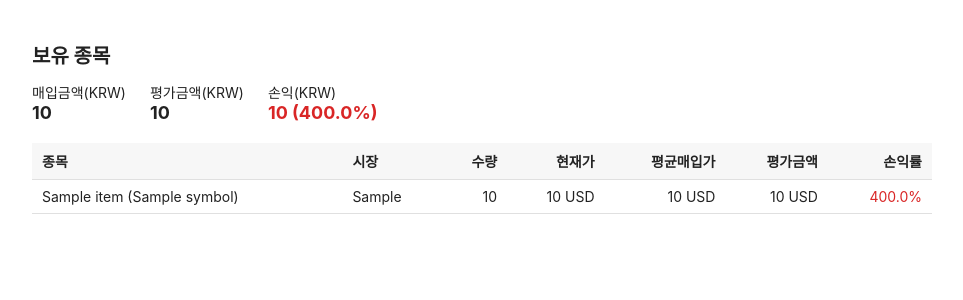
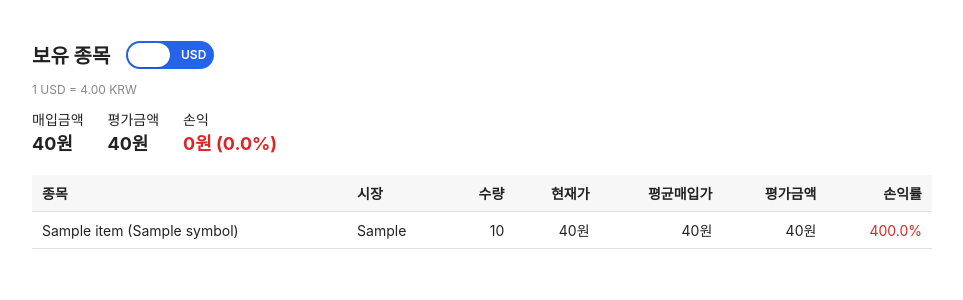
Before and after one commit to foxwavez/NCT, a Flask app: page / in a window 1280 px wide. Shown: the top 300 px of the page, without its empty margins (158-1121 px from the left). Run offline with Flask 3, Linux system fonts and the light colour scheme; a database or web service that is not in the repository returns one stand-in record (values such as "Sample title"); data that the repository does not hold is empty.

Commit message:
대시보드에 KRW/USD 통화 스위치 UI 추가
Closes #18

```diff
--- a/app.py
+++ b/app.py
@@ -1,16 +1,76 @@
 from flask import Flask, render_template
 
 from toss.accounts import get_accounts
+from toss.exchange_rate import get_exchange_rate
 from toss.holdings import get_holdings
 
 app = Flask(__name__)
+
+
+def to_both_currencies(amount: str, currency: str, usd_krw_rate: float) -> dict:
+    value = float(amount)
+    if currency == "KRW":
+        return {"krw": value, "usd": value / usd_krw_rate}
+    return {"krw": value * usd_krw_rate, "usd": value}
 
 
 @app.route("/")
 def index():
     account_seq = get_accounts()[0]["accountSeq"]
     holdings = get_holdings(account_seq)
-    return render_template("index.html", holdings=holdings)
+    usd_krw_rate = float(get_exchange_rate("USD", "KRW")["rate"])
+
+    items = []
+    total_purchase = {"krw": 0.0, "usd": 0.0}
+    total_market_value = {"krw": 0.0, "usd": 0.0}
+
+    for item in holdings["items"]:
+        last_price = to_both_currencies(item["lastPrice"], item["currency"], usd_krw_rate)
+        avg_purchase_price = to_both_currencies(
+            item["averagePurchasePrice"], item["currency"], usd_krw_rate
+        )
+        market_value = to_both_currencies(
+            item["marketValue"]["amount"], item["currency"], usd_krw_rate
+        )
+        purchase_amount = to_both_currencies(
+            item["marketValue"]["purchaseAmount"], item["currency"], usd_krw_rate
+        )
+
+        total_purchase["krw"] += purchase_amount["krw"]
+        total_purchase["usd"] += purchase_amount["usd"]
+        total_market_value["krw"] += market_value["krw"]
+        total_market_value["usd"] += market_value["usd"]
+
+        items.append(
+            {
+                "name": item["name"],
+                "symbol": item["symbol"],
+                "marketCountry": item["marketCountry"],
+                "quantity": item["quantity"],
+                "profitLossRate": item["profitLoss"]["rate"],
+                "lastPrice": last_price,
+                "averagePurchasePrice": avg_purchase_price,
+                "marketValue": market_value,
+            }
+        )
+
+    total_profit_loss = {
+        "krw": total_market_value["krw"] - total_purchase["krw"],
+        "usd": total_market_value["usd"] - total_purchase["usd"],
+    }
+    total_profit_loss_rate = (
+        total_profit_loss["krw"] / total_purchase["krw"] if total_purchase["krw"] else 0
+    )
+
+    return render_template(
+        "index.html",
+        items=items,
+        total_purchase=total_purchase,
+        total_market_value=total_market_value,
+        total_profit_loss=total_profit_loss,
+        total_profit_loss_rate=total_profit_loss_rate,
+        usd_krw_rate=usd_krw_rate,
+    )
 
 
 if __name__ == "__main__":
--- /dev/null
+++ b/static/app.js
@@ -0,0 +1,22 @@
+function formatKrw(value) {
+  return Math.round(value).toLocaleString("ko-KR") + "원";
+}
+
+function formatUsd(value) {
+  return "$" + value.toLocaleString("en-US", { minimumFractionDigits: 2, maximumFractionDigits: 2 });
+}
+
+function render(showUsd) {
+  document.querySelectorAll(".amount").forEach((el) => {
+    const value = parseFloat(showUsd ? el.dataset.usd : el.dataset.krw);
+    let text = showUsd ? formatUsd(value) : formatKrw(value);
+    if (el.dataset.rate !== undefined) {
+      text += ` (${el.dataset.rate}%)`;
+    }
+    el.textContent = text;
+  });
+}
+
+const toggle = document.getElementById("currency-toggle");
+toggle.addEventListener("change", () => render(toggle.checked));
+render(toggle.checked);
--- a/templates/index.html
+++ b/templates/index.html
@@ -5,7 +5,7 @@
 <title>토스증권 보유 종목</title>
 <style>
   body { font-family: -apple-system, sans-serif; max-width: 900px; margin: 40px auto; color: #222; }
-  h1 { font-size: 20px; }
+  h1 { font-size: 20px; display: flex; align-items: center; gap: 16px; }
   table { width: 100%; border-collapse: collapse; margin-top: 20px; }
   th, td { padding: 8px 10px; border-bottom: 1px solid #e0e0e0; text-align: right; font-size: 14px; }
   th:first-child, td:first-child, th:nth-child(2), td:nth-child(2) { text-align: left; }
@@ -15,14 +15,39 @@
   .summary { display: flex; gap: 24px; margin-top: 12px; }
   .summary div { font-size: 14px; }
   .summary b { display: block; font-size: 18px; }
+  .rate-note { font-size: 12px; color: #888; margin-top: 4px; }
+
+  .switch { position: relative; display: inline-block; width: 88px; height: 28px; font-size: 12px; }
+  .switch input { display: none; }
+  .switch .track {
+    position: absolute; inset: 0; background: #2563eb; border-radius: 14px; cursor: pointer;
+    display: flex; align-items: center; justify-content: space-between; padding: 0 8px;
+    color: #fff; font-weight: 600; user-select: none;
+  }
+  .switch .thumb {
+    position: absolute; top: 2px; left: 2px; width: 42px; height: 24px; background: #fff;
+    border-radius: 12px; transition: transform 0.15s ease; box-shadow: 0 1px 2px rgba(0,0,0,0.2);
+  }
+  #currency-toggle:checked ~ .track .thumb { transform: translateX(42px); }
 </style>
 </head>
 <body>
-  <h1>보유 종목</h1>
+  <h1>
+    보유 종목
+    <label class="switch">
+      <input type="checkbox" id="currency-toggle">
+      <span class="track">
+        <span>KRW</span><span>USD</span>
+        <span class="thumb"></span>
+      </span>
+    </label>
+  </h1>
+  <div class="rate-note">1 USD = {{ "{:,.2f}".format(usd_krw_rate) }} KRW</div>
+
   <div class="summary">
-    <div>매입금액(KRW)<b>{{ "{:,.0f}".format(holdings.totalPurchaseAmount.krw|float) }}</b></div>
-    <div>평가금액(KRW)<b>{{ "{:,.0f}".format(holdings.marketValue.amount.krw|float) }}</b></div>
-    <div>손익(KRW)<b class="{{ 'plus' if holdings.profitLoss.amount.krw|float >= 0 else 'minus' }}">{{ "{:,.0f}".format(holdings.profitLoss.amount.krw|float) }} ({{ (holdings.profitLoss.rate|float * 100)|round(2) }}%)</b></div>
+    <div>매입금액<b class="amount" data-krw="{{ total_purchase.krw }}" data-usd="{{ total_purchase.usd }}"></b></div>
+    <div>평가금액<b class="amount" data-krw="{{ total_market_value.krw }}" data-usd="{{ total_market_value.usd }}"></b></div>
+    <div>손익<b class="amount profit {{ 'plus' if total_profit_loss.krw >= 0 else 'minus' }}" data-krw="{{ total_profit_loss.krw }}" data-usd="{{ total_profit_loss.usd }}" data-rate="{{ (total_profit_loss_rate * 100)|round(2) }}"></b></div>
   </div>
 
   <table>
@@ -38,18 +63,20 @@
       </tr>
     </thead>
     <tbody>
-      {% for item in holdings['items'] %}
+      {% for item in items %}
       <tr>
         <td>{{ item.name }} ({{ item.symbol }})</td>
         <td>{{ item.marketCountry }}</td>
         <td>{{ item.quantity }}</td>
-        <td>{{ item.lastPrice }} {{ item.currency }}</td>
-        <td>{{ item.averagePurchasePrice }} {{ item.currency }}</td>
-        <td>{{ item.marketValue.amount }} {{ item.currency }}</td>
-        <td class="{{ 'plus' if item.profitLoss.rate|float >= 0 else 'minus' }}">{{ (item.profitLoss.rate|float * 100)|round(2) }}%</td>
+        <td class="amount" data-krw="{{ item.lastPrice.krw }}" data-usd="{{ item.lastPrice.usd }}"></td>
+        <td class="amount" data-krw="{{ item.averagePurchasePrice.krw }}" data-usd="{{ item.averagePurchasePrice.usd }}"></td>
+        <td class="amount" data-krw="{{ item.marketValue.krw }}" data-usd="{{ item.marketValue.usd }}"></td>
+        <td class="{{ 'plus' if item.profitLossRate|float >= 0 else 'minus' }}">{{ (item.profitLossRate|float * 100)|round(2) }}%</td>
       </tr>
       {% endfor %}
     </tbody>
   </table>
+
+  <script src="/static/app.js"></script>
 </body>
 </html>
--- /dev/null
+++ b/toss/exchange_rate.py
@@ -0,0 +1,20 @@
+import requests
+
+from toss.auth import get_access_token
+
+EXCHANGE_RATE_URL = "https://openapi.tossinvest.com/api/v1/exchange-rate"
+
+
+def get_exchange_rate(base_currency: str, quote_currency: str) -> dict:
+    token = get_access_token()
+    response = requests.get(
+        EXCHANGE_RATE_URL,
+        params={"baseCurrency": base_currency, "quoteCurrency": quote_currency},
+        headers={"Authorization": f"Bearer {token}"},
+    )
+    response.raise_for_status()
+    return response.json()["result"]
+
+
+if __name__ == "__main__":
+    print(get_exchange_rate("USD", "KRW"))
```
